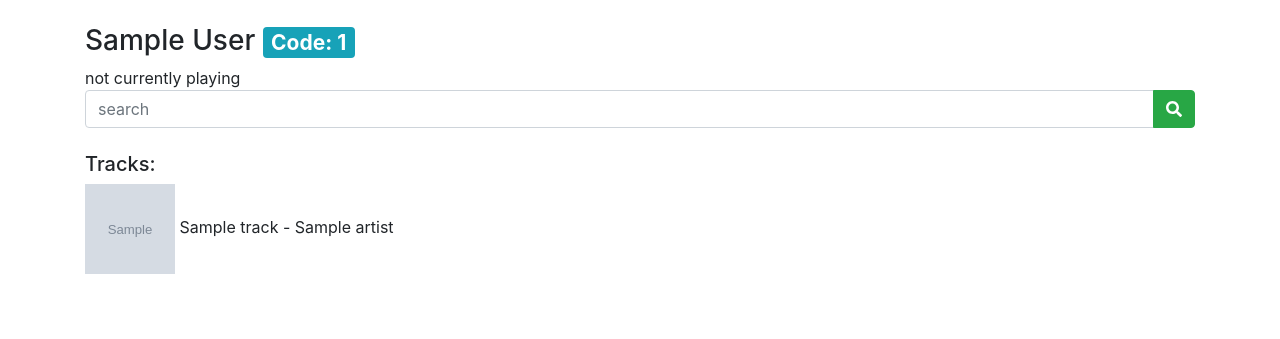
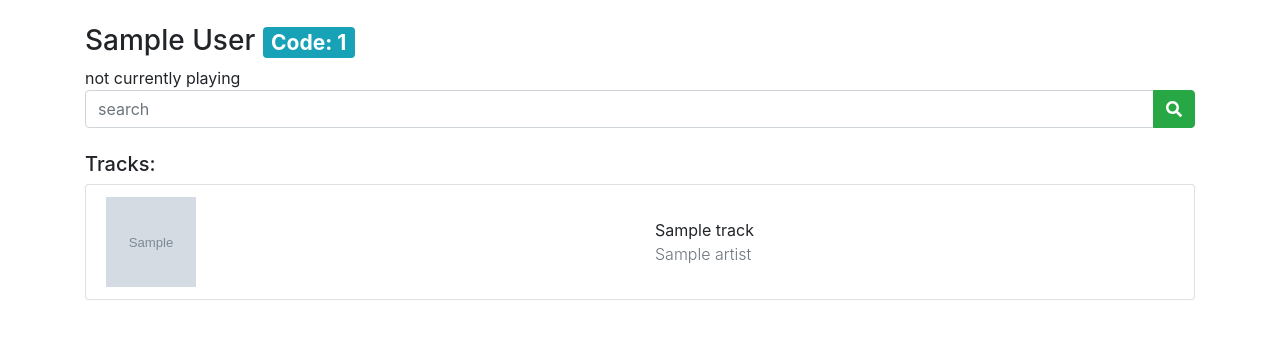
Before and after one commit to iangu48/spo2fi, a Flask app: template templates/queue.html in a window 1280 px wide. Shown: the top 339 px of the page. Run offline with Flask 2, Linux system fonts and the light colour scheme; the template is opened without the code that fills it: most values are stand-ins (such as "Sample title", 1, 10 or a date in 2020); grey boxes marked "Sample" are stand-in pictures; some libraries are stand-ins or nearby versions.

Commit message:
allow users to remove tracks

```diff
--- a/main.py
+++ b/main.py
@@ -85,7 +85,7 @@ def index():
 def start():
     currentUser: spotify.User = SPOTIFY_USERS[flask.session['spotify_user_id']]
     if currentUser.id in listeningSessions:
-        return flask.redirect(flask.url_for(''))
+        return flask.redirect(flask.url_for('.queue'))
     playlists = currentUser.get_playlists()
     playlist: spotify.Playlist = None
     for p in playlists:
@@ -111,6 +111,10 @@ def start():
         print(newReleases)
         playlist.replace_tracks(newReleases[0])
 
+    print(currentUser.currently_playing())
+    flask.session['party'] = listeningSessions[currentUser.id].joinId
+    print(flask.session['party'])
+
     try:
         currentUser.get_player().play(playlist)
         currentUser.get_player().shuffle(False)
@@ -118,10 +122,6 @@ def start():
         flask.flash("Playback device not found.. Please open your Spotify app and begin playing (any random song)",
                     category='error')
         return flask.redirect(flask.url_for('.index'))  # todo handle error
-
-    print(currentUser.currently_playing())
-    flask.session['party'] = listeningSessions[currentUser.id].joinId
-    print(flask.session['party'])
     return flask.redirect(flask.url_for('.queue'))
 
 
@@ -129,7 +129,7 @@ def start():
 def join():
     currentUser = SPOTIFY_USERS[flask.session['spotify_user_id']]
     try:
-        joinId = flask.request.args['joinId']
+        joinId = str.upper(flask.request.args['joinId'])
         ownerId = parties[joinId]
         party = listeningSessions[ownerId]
     except KeyError:
@@ -184,18 +184,40 @@ def addToQueue():
         return flask.redirect(flask.url_for('.queue'))
 
 
+@APP.route('/remove')
+def removeTrack():
+    try:
+        print(flask.session['party'])
+        ownerId = parties[flask.session['party']]
+        party = listeningSessions[ownerId]
+        print(party)
+    except KeyError:
+        return "no session currently found"
+    else:
+        currentUser = SPOTIFY_USERS[flask.session['spotify_user_id']]
+        track = SPOTIFY_CLIENT.get_track(flask.request.args['trackId'])
+
+        party.owner.remove_tracks(party.playlist, track)  # only owner can add tracks to playlist
+        playlist = party.playlist
+        print(playlist.name)
+
+        return flask.redirect(flask.url_for('.queue'))
+
+
 @APP.route('/queue')
 def queue():
     ownerId = parties[flask.session['party']]
     party = listeningSessions[ownerId]
     currentUser = SPOTIFY_USERS[flask.session['spotify_user_id']]
     playlist = party.playlist
+    playlists = currentUser.get_all_playlists()
     return flask.render_template("queue.html",
                                  user=currentUser,
                                  owner=party.owner,
                                  tracks=playlist.get_tracks(),
                                  joinId=party.joinId,
-                                 isOwner=currentUser == party.owner)
+                                 isOwner=currentUser == party.owner,
+                                 playlists=playlists)
 
 
 if __name__ == '__main__':
--- a/templates/base.html
+++ b/templates/base.html
@@ -7,6 +7,7 @@
               integrity="sha384-Vkoo8x4CGsO3+Hhxv8T/Q5PaXtkKtu6ug5TOeNV6gBiFeWPGFN9MuhOf23Q9Ifjh"
               crossorigin="anonymous">
         <meta charset="UTF-8">
+        <meta name="viewport" content="width=device-width, initial-scale=1">
     {% endblock %}
 
     {% block header %}
@@ -18,9 +19,18 @@
 
         {% if owner.currently_playing().is_playing == True %}
             {% set currentTrack = owner.currently_playing().item %}
-            <img src="{{ currentTrack.album.images[0].url}}" alt="img" width="90" height="90">
-            {{ currentTrack.name }} - {{ currentTrack.artists[0].name }}
-            <br>
+            <div class="row">
+                <div class="col-auto">
+                    <img src="{{ currentTrack.album.images[0].url}}" alt="img" width="90" height="90">
+
+                </div>
+                <div class="col-6">
+                    <span class="text-center">{{ currentTrack.name }} </span>
+                    <div class="w-100"></div>
+                    <span class="text-muted font-weight-light text-center">{{ currentTrack.artists[0].name }}</span>
+                </div>
+                <br>
+            </div>
 
             {% set songProgress =  owner.currently_playing().progress_ms / currentTrack.duration * 100 %}
             <p>Duration: <span id="songSecondsPassed"> {{ owner.currently_playing().progress_ms // 1000 }}</span> / <span id="songTotalSeconds"> {{ currentTrack.duration // 1000 }}</span></p>
--- a/templates/queue.html
+++ b/templates/queue.html
@@ -14,11 +14,28 @@
     <div class="row">
         <div class="col-12">
             <h5>Tracks: </h5>
+        <ul class="list-group">
             {% for track in tracks | reverse %}
-                <img src="{{ track.album.images[0].url}}" alt="img" width="90" height="90">
-                {{ track.name }} - {{ track.artists[0].name }}
-                <br>
+                <li class="list-group-item d-flex justify-content-between align-items-center">
+                    <img src="{{ track.album.images[0].url}}" alt="img" width="90" height="90">
+                    <div class="col-6">
+                        <span class="text-center">{{ track.name }} </span>
+                        <div class="w-100"></div>
+                        <span class="text-muted font-weight-light text-center">{{ track.artists[0].name }}</span>
+                    </div>
+
+                    {% if isOwner %}
+                        <div class="align-self-center">
+                        <form action="/remove" method="get">
+                            <input name="trackId" id="trackId" value="{{ track.id }}" type="hidden">
+                            <button type="submit" class="btn btn-danger"><span class="fa fa-minus"></span> </button>
+                        </form>
+                        </div>
+                    {% endif %}
+                </li>
             {% endfor %}
+        </ul>
+
         </div>
     </div>
 
```
Also changed, not shown: templates/index.html (+7 -1 lines), templates/search.html (+10 -1 lines).
